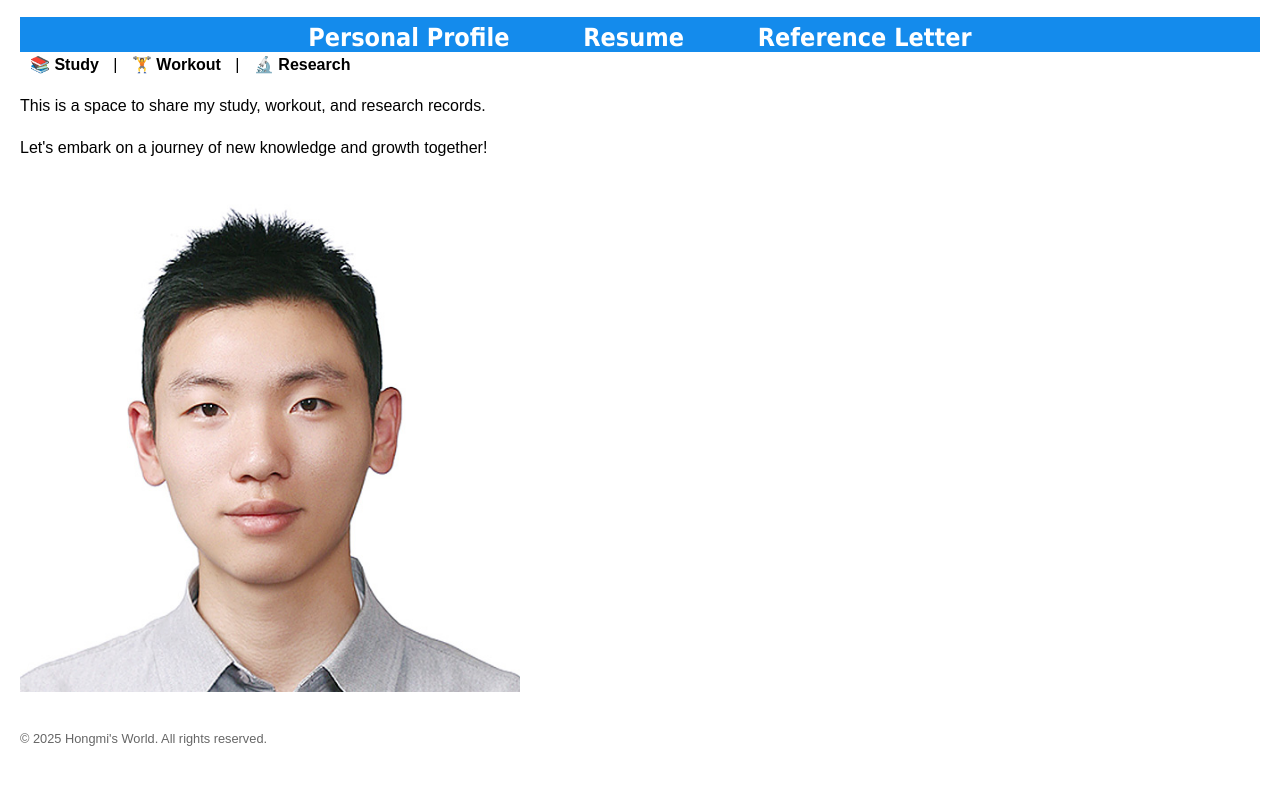
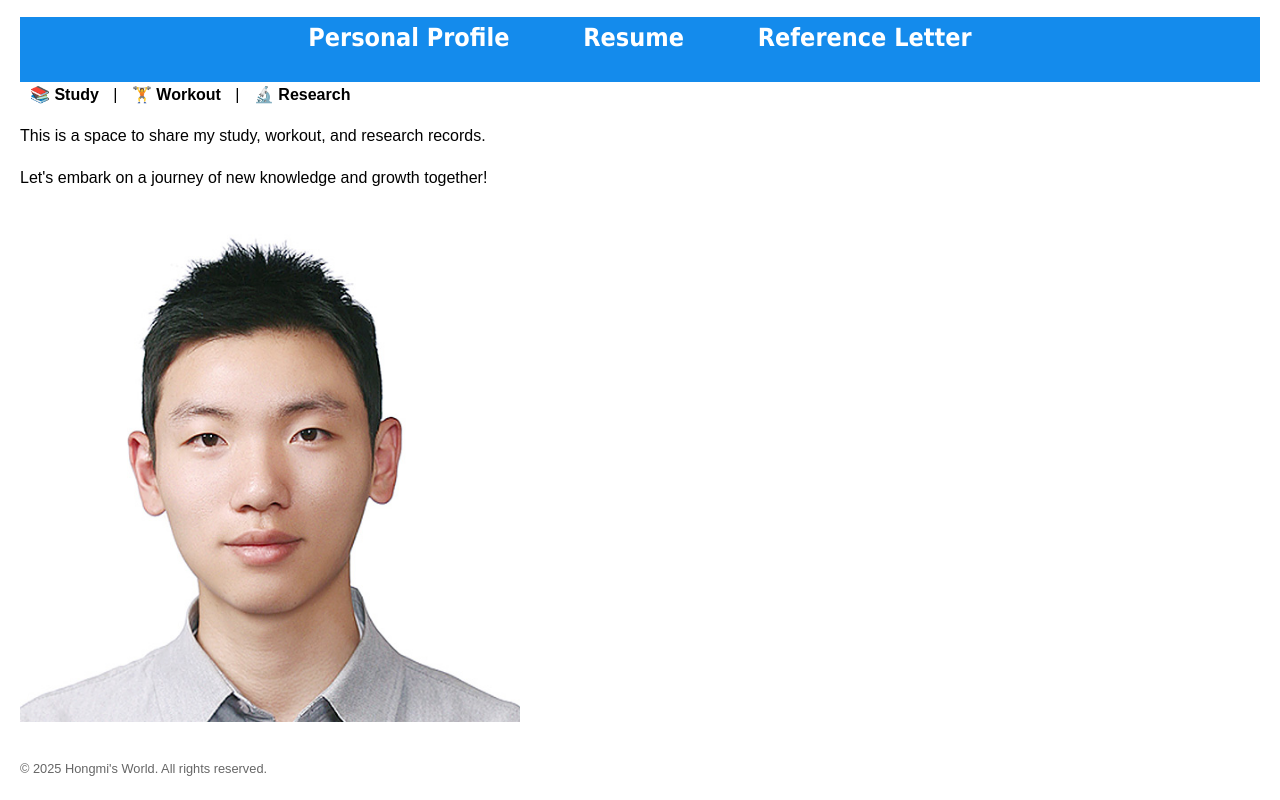
Before and after one commit to T-Therapeutics-Lab/MotherEarth, a plain HTML site: page index.html in a window 1280 px wide. Shown: the part 76-876 px from the top of the page. Before the commit the page ends 846 px from the top, so only its background shows below. Drawn offline with Linux system fonts and the light colour scheme.

Commit message:
Update style.css

```diff
--- a/style.css
+++ b/style.css
@@ -2,7 +2,7 @@
 
 #mainnav {
     background-color: #148bec; /* 여기서 색상 변경 */
-    height: 35px;
+    height: 65px;
     font-size: 25px;
     font-weight: bold;
     font-family: Tahoma;
```
